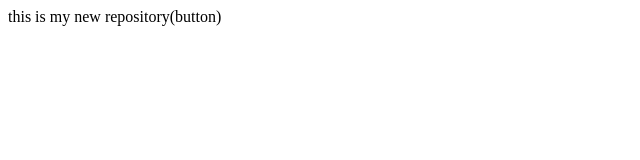
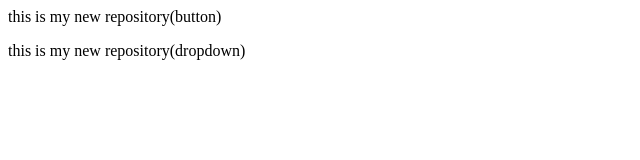
Before and after one commit to AlishbaZaheer/localrepo, a plain HTML site: page index.html in a window 1280 px wide. Shown: the whole page, without its empty margins (0-640 px from the left). Drawn offline with Linux system fonts and the light colour scheme.

Commit message:
add both feature

```diff
--- a/index.html
+++ b/index.html
@@ -1 +1,2 @@
 <p>this is my new repository(button)</p>
+<p>this is my new repository(dropdown)</p>
```
